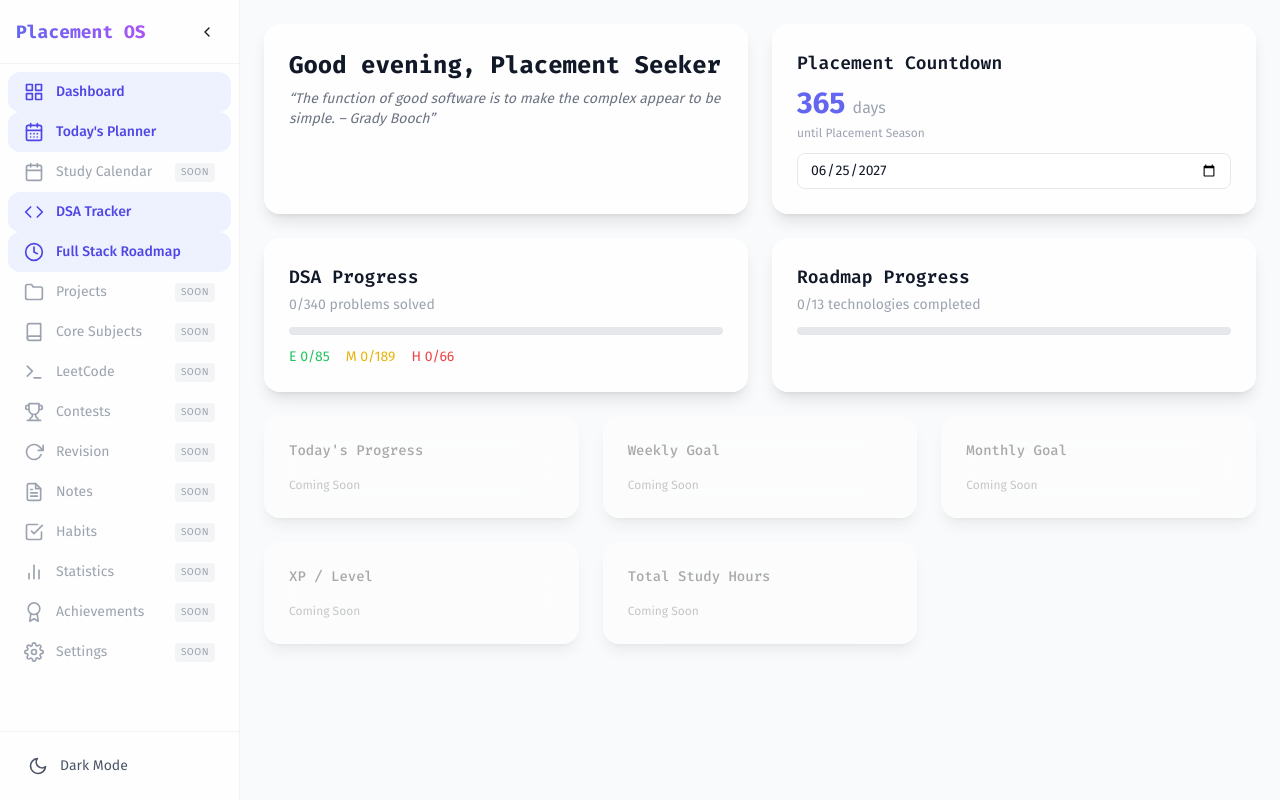
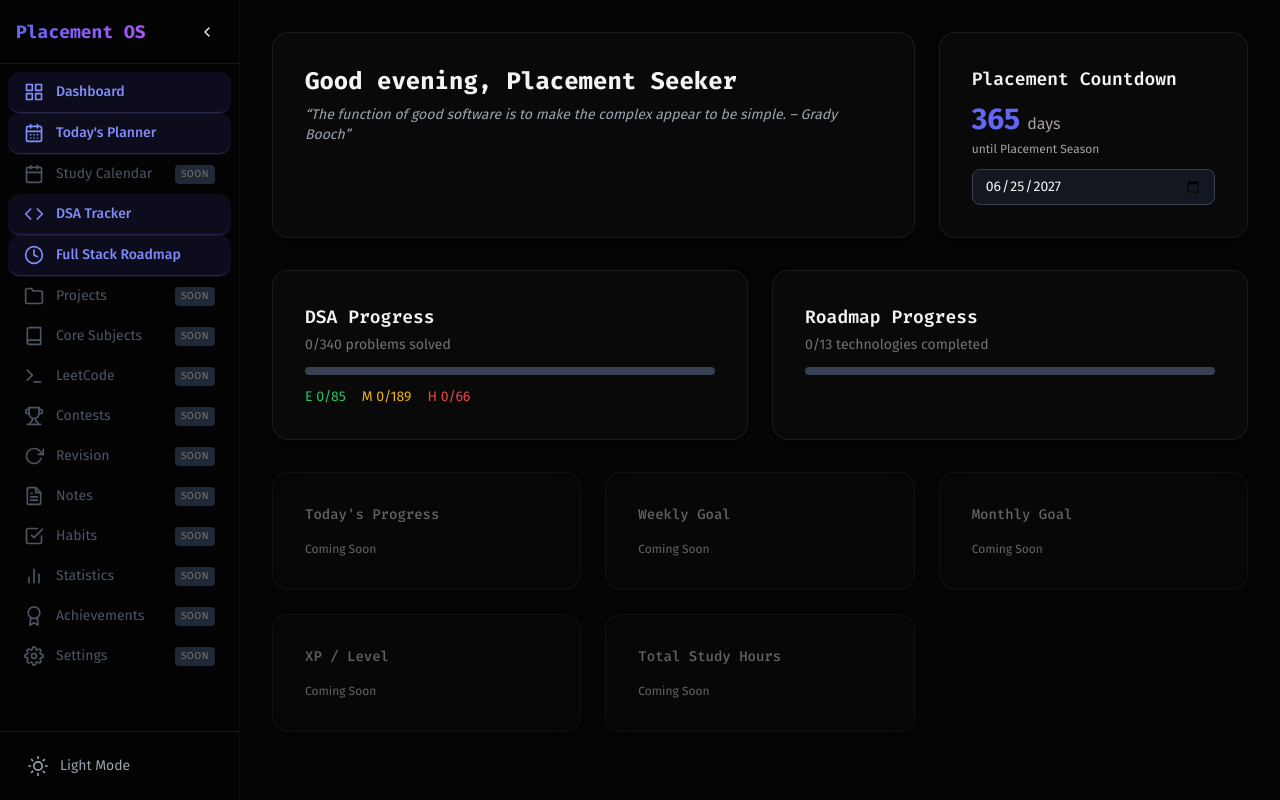
Before and after one commit to Nikhil-bitdev/placement-os, a React (Vite) app: page /dashboard in a window 1280 px wide. Built offline with nearby package versions, Linux system fonts and the light colour scheme.

Commit message:
ui: default dark mode, stone palette for light mode, layout improvements

```diff
--- a/src/components/Layout.tsx
+++ b/src/components/Layout.tsx
@@ -6,16 +6,14 @@ export default function Layout() {
   const { sidebarOpen } = useUIStore()
 
   return (
-    <div className="min-h-dvh bg-gray-50 dark:bg-[#050506] transition-colors duration-300">
-      {/* Skip to main content */}
+    <div className="min-h-dvh dark:bg-[#050506] transition-colors duration-300">
       <a href="#main-content" className="sr-only focus:not-sr-only focus:fixed focus:top-4 focus:left-4 focus:z-[9999] focus:px-4 focus:py-2 focus:bg-indigo-500 focus:text-white focus:rounded-lg">
         Skip to main content
       </a>
       <Sidebar />
-      {/* Banner landmark for the skip link target */}
       <div role="banner" className="sr-only">Placement OS</div>
       <main id="main-content" className={`transition-all duration-300 min-h-dvh ${sidebarOpen ? 'ml-60' : 'ml-16'}`}>
-        <div className="p-6 max-w-7xl mx-auto">
+        <div className="p-8 max-w-7xl mx-auto">
           <Outlet />
         </div>
       </main>
--- a/src/components/Sidebar.tsx
+++ b/src/components/Sidebar.tsx
@@ -71,12 +71,12 @@ export default function Sidebar() {
 
   return (
     <aside
-      className={`fixed top-0 left-0 h-full z-40 flex flex-col bg-white/80 dark:bg-[#0a0a0c]/80 backdrop-blur-xl border-r border-gray-200/50 dark:border-[#ffffff14] transition-all duration-300 ${
+      className={`fixed top-0 left-0 h-full z-40 flex flex-col sidebar-glass transition-all duration-300 ${
         sidebarOpen ? 'w-60' : 'w-16'
       }`}
     >
       {/* Header */}
-      <div className="flex items-center justify-between p-4 h-16 border-b border-gray-200/50 dark:border-[#ffffff14]">
+      <div className="flex items-center justify-between p-4 h-16 border-b border-stone-200/50 dark:border-[#ffffff14]">
         {sidebarOpen && (
           <span className="font-heading font-bold text-lg bg-gradient-to-r from-indigo-500 to-purple-500 bg-clip-text text-transparent">
             Placement OS
@@ -84,7 +84,7 @@ export default function Sidebar() {
         )}
         <button
           onClick={toggleSidebar}
-          className="p-2 rounded-lg hover:bg-gray-100 dark:hover:bg-gray-800 transition-colors"
+          className="p-2 rounded-lg hover:bg-stone-200 dark:hover:bg-gray-800 transition-colors"
           aria-label={sidebarOpen ? 'Collapse sidebar' : 'Expand sidebar'}
         >
           <svg className="w-4 h-4" viewBox="0 0 24 24" fill="none" stroke="currentColor" strokeWidth="2" strokeLinecap="round" strokeLinejoin="round">
@@ -108,9 +108,9 @@ export default function Sidebar() {
               onClick={(e) => !isActive && e.preventDefault()}
               aria-current={isActive ? 'page' : undefined}
               className={`flex items-center gap-3 px-4 py-2.5 mx-2 rounded-xl transition-all duration-200 ${
-                 isActive
-                   ? 'bg-indigo-50 dark:bg-indigo-500/10 text-indigo-600 dark:text-indigo-400 font-medium'
-                   : 'text-gray-400 dark:text-gray-600 cursor-not-allowed'
+               isActive
+                    ? 'bg-indigo-100 dark:bg-indigo-500/10 text-indigo-600 dark:text-indigo-400 font-medium border-b border-b-indigo-400/30 dark:border-b-indigo-400/20 shadow-[0_1px_0_0_rgba(99,102,241,0.15)] dark:shadow-[0_1px_0_0_rgba(99,102,241,0.1)]'
+                    : 'text-stone-400 dark:text-gray-600 cursor-not-allowed'
                }`}
             >
               <span className="flex-shrink-0">{item.icon}</span>
@@ -118,7 +118,7 @@ export default function Sidebar() {
                 <span className="truncate text-sm flex-1">{item.label}</span>
               )}
               {sidebarOpen && !isActive && (
-                <span className="text-[10px] px-1.5 py-0.5 rounded bg-gray-100 dark:bg-gray-800 text-gray-400 uppercase tracking-wider">
+                <span className="text-[10px] px-1.5 py-0.5 rounded bg-stone-200 dark:bg-gray-800 text-stone-500 uppercase tracking-wider">
                   Soon
                 </span>
               )}
@@ -128,10 +128,10 @@ export default function Sidebar() {
       </nav>
 
       {/* Theme toggle */}
-      <div className="p-4 border-t border-gray-200/50 dark:border-[#ffffff14]">
+      <div className="p-4 border-t border-stone-200/50 dark:border-[#ffffff14]">
         <button
           onClick={toggleTheme}
-          className="flex items-center gap-3 w-full px-3 py-2 rounded-xl hover:bg-gray-100 dark:hover:bg-gray-800 transition-colors text-sm text-gray-600 dark:text-gray-400"
+          className="flex items-center gap-3 w-full px-3 py-2 rounded-xl hover:bg-stone-200 dark:hover:bg-gray-800 transition-colors text-sm text-stone-600 dark:text-gray-400"
           aria-label={theme === 'light' ? 'Switch to dark mode' : 'Switch to light mode'}
         >
           {theme === 'light' ? (
--- a/src/index.css
+++ b/src/index.css
@@ -10,7 +10,11 @@
 
 body {
   font-family: 'Fira Sans', system-ui, sans-serif;
-  @apply bg-gray-50 text-gray-900 dark:bg-[#050506] dark:text-gray-100 transition-colors duration-300;
+  @apply bg-stone-50 text-stone-900 dark:text-gray-100 transition-colors duration-300;
+}
+
+.dark body {
+  background: radial-gradient(ellipse at 50% 0%, #0a0a0c, #050506);
 }
 
 h1, h2, h3, h4, h5, h6 {
@@ -19,10 +23,13 @@ h1, h2, h3, h4, h5, h6 {
 
 @layer components {
   .glass {
-    @apply bg-white/80 dark:bg-[#0a0a0c]/90 backdrop-blur-xl border border-white/20 dark:border-[#ffffff14] shadow-lg dark:shadow-[#00000080];
+    @apply bg-stone-100/80 dark:bg-[#0a0a0c]/90 backdrop-blur-xl border border-stone-200/50 dark:border-[#ffffff14] shadow-lg dark:shadow-[#00000080];
   }
   .glass-hover {
-    @apply hover:bg-white/90 dark:hover:bg-[#0a0a0c] transition-colors duration-200;
+    @apply hover:bg-stone-200/80 dark:hover:bg-[#0a0a0c] transition-colors duration-200;
+  }
+  .sidebar-glass {
+    @apply bg-stone-100 dark:bg-[#030304] border-r border-stone-200/50 dark:border-[#ffffff08];
   }
   .card-stats {
     @apply text-2xl font-bold font-mono;
@@ -32,19 +39,17 @@ h1, h2, h3, h4, h5, h6 {
 @layer utilities {
   .scrollbar-thin {
     scrollbar-width: thin;
-    scrollbar-color: theme('colors.gray.300') transparent;
+    scrollbar-color: theme('colors.stone.300') transparent;
   }
   .dark .scrollbar-thin {
     scrollbar-color: theme('colors.gray.700') transparent;
   }
 }
 
-/* Focus visible ring for keyboard nav */
 *:focus-visible {
-  @apply outline-none ring-2 ring-indigo-500 ring-offset-2 ring-offset-white dark:ring-offset-[#050506];
+  @apply outline-none ring-2 ring-indigo-500 ring-offset-2 ring-offset-stone-50 dark:ring-offset-[#050506];
 }
 
-/* Reduced motion */
 @media (prefers-reduced-motion: reduce) {
   *, *::before, *::after {
     animation-duration: 0.01ms !important;
@@ -60,10 +65,10 @@ h1, h2, h3, h4, h5, h6 {
   background: transparent;
 }
 ::-webkit-scrollbar-thumb {
-  @apply bg-gray-300 dark:bg-gray-700 rounded-full;
+  @apply bg-stone-300 dark:bg-gray-700 rounded-full;
 }
 ::-webkit-scrollbar-thumb:hover {
-  @apply bg-gray-400 dark:bg-gray-600;
+  @apply bg-stone-400 dark:bg-gray-600;
 }
 
 @layer utilities {
--- a/src/main.tsx
+++ b/src/main.tsx
@@ -3,6 +3,9 @@ import ReactDOM from 'react-dom/client'
 import { BrowserRouter } from 'react-router-dom'
 import App from './App'
 import './index.css'
+
+// Apply dark mode by default
+document.documentElement.classList.add('dark')
 
 ReactDOM.createRoot(document.getElementById('root')!).render(
   <React.StrictMode>
--- a/src/pages/Dashboard.tsx
+++ b/src/pages/Dashboard.tsx
@@ -94,41 +94,41 @@ export default function Dashboard() {
   const daysLeft = getDaysUntil(countdownDate)
 
   return (
-    <div className="space-y-6">
-      <div className="grid grid-cols-1 lg:grid-cols-2 gap-6">
-        <div className="glass rounded-2xl p-6">
-          <h1 className="text-2xl font-bold text-gray-900 dark:text-gray-100">
+    <div className="space-y-8">
+      <div className="grid grid-cols-1 lg:grid-cols-3 gap-6">
+        <div className="glass rounded-2xl p-8 lg:col-span-2">
+          <h1 className="text-2xl font-bold text-stone-900 dark:text-gray-100">
             {greeting}, Placement Seeker
           </h1>
-          <p className="text-sm text-gray-500 dark:text-gray-400 mt-2 italic">
+          <p className="text-sm text-stone-500 dark:text-gray-400 mt-2 italic">
             &ldquo;{quotes[quoteIndex]}&rdquo;
           </p>
         </div>
 
-        <div className="glass rounded-2xl p-6">
-          <h2 className="text-lg font-semibold text-gray-900 dark:text-gray-100">
+        <div className="glass rounded-2xl p-8 lg:col-span-1">
+          <h2 className="text-lg font-semibold text-stone-900 dark:text-gray-100">
             Placement Countdown
           </h2>
           <p className="text-3xl font-bold text-indigo-500 mt-2">
             {daysLeft}{' '}
-            <span className="text-base font-normal text-gray-400">days</span>
+            <span className="text-base font-normal text-stone-400">days</span>
           </p>
-          <p className="text-xs text-gray-400 mt-1">until Placement Season</p>
+          <p className="text-xs text-stone-400 mt-1">until Placement Season</p>
           <input
             type="date"
             value={countdownDate}
             onChange={(e) => setCountdownDate(e.target.value)}
-            className="mt-3 px-3 py-1.5 rounded-lg bg-white/50 dark:bg-gray-800/50 border border-gray-200 dark:border-gray-700 text-sm w-full focus:outline-none focus:ring-2 focus:ring-indigo-500"
+            className="mt-3 px-3 py-1.5 rounded-lg bg-white/50 dark:bg-gray-800/50 border border-stone-200 dark:border-gray-700 text-sm w-full focus:outline-none focus:ring-2 focus:ring-indigo-500"
           />
         </div>
       </div>
 
       <div className="grid grid-cols-1 md:grid-cols-2 gap-6">
-        <div className="glass rounded-2xl p-6">
-          <h2 className="text-lg font-semibold text-gray-900 dark:text-gray-100">
+        <div className="glass rounded-2xl p-8">
+          <h2 className="text-lg font-semibold text-stone-900 dark:text-gray-100">
             DSA Progress
           </h2>
-          <p className="text-sm text-gray-400 mt-1">
+          <p className="text-sm text-stone-500 mt-1">
             {dsaStats.totalSolved}/{dsaStats.totalProblems} problems solved
           </p>
           <ProgressBar
@@ -148,11 +148,11 @@ export default function Dashboard() {
           </div>
         </div>
 
-        <div className="glass rounded-2xl p-6">
-          <h2 className="text-lg font-semibold text-gray-900 dark:text-gray-100">
+        <div className="glass rounded-2xl p-8">
+          <h2 className="text-lg font-semibold text-stone-900 dark:text-gray-100">
             Roadmap Progress
           </h2>
-          <p className="text-sm text-gray-400 mt-1">
+          <p className="text-sm text-stone-500 mt-1">
             {roadmapStats.completed}/{roadmapStats.total} technologies completed
           </p>
           <ProgressBar
@@ -173,12 +173,12 @@ export default function Dashboard() {
           <div
             key={title}
             style={{ animationDelay: `${index * 40}ms` }}
-            className="glass rounded-2xl p-6 opacity-60 grayscale animate-fade-in-up"
+            className="glass rounded-2xl p-8 opacity-60 grayscale animate-fade-in-up"
           >
-            <h3 className="text-sm font-medium text-gray-500 dark:text-gray-400">
+            <h3 className="text-sm font-medium text-stone-500 dark:text-gray-400">
               {title}
             </h3>
-            <p className="text-xs text-gray-400 mt-4">Coming Soon</p>
+            <p className="text-xs text-stone-400 mt-4">Coming Soon</p>
           </div>
         ))}
       </div>
--- a/src/store/uiStore.ts
+++ b/src/store/uiStore.ts
@@ -10,7 +10,7 @@ interface UIState {
 
 export const useUIStore = create<UIState>((set) => ({
   sidebarOpen: true,
-  theme: 'light',
+  theme: 'dark',
   toggleSidebar: () => set((s) => ({ sidebarOpen: !s.sidebarOpen })),
   toggleTheme: () =>
     set((s) => {
```
Also changed, not shown: src/pages/DSATracker.tsx (+5 -5 lines), src/pages/Planner.tsx (+17 -17 lines), src/pages/Roadmap.tsx (+6 -6 lines).
